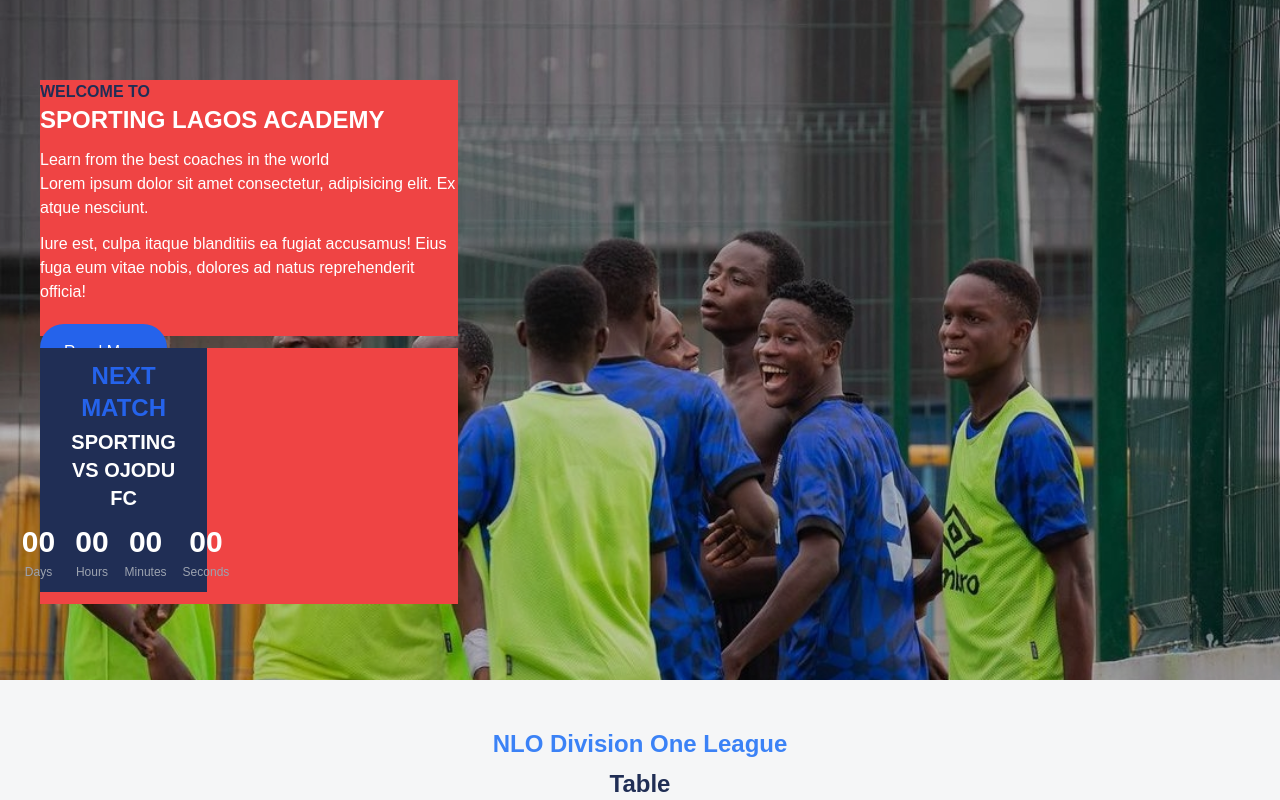
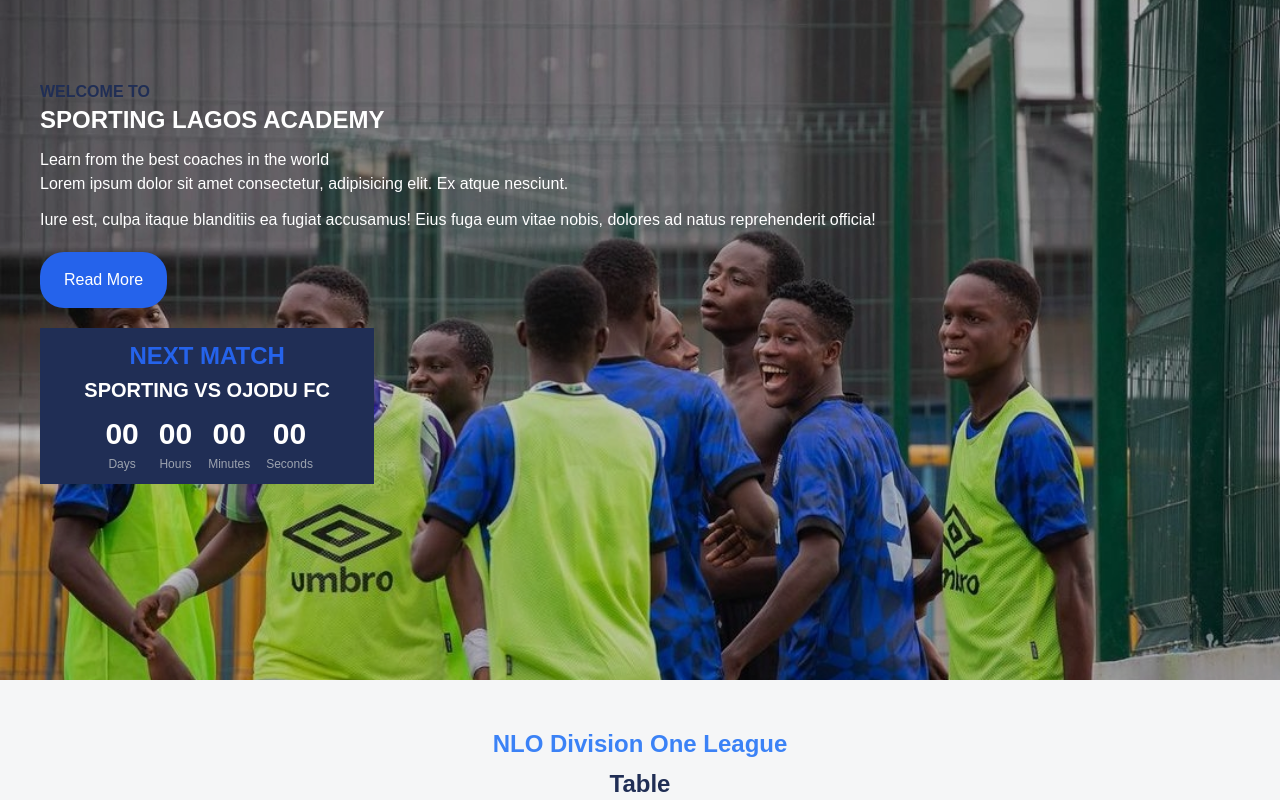
Before and after one commit to Cdemz/sporting-lagos, a Next.js app: page /academy in a window 1280 px wide. Shown: the top 800 px of the page. Built offline with nearby package versions, Linux system fonts and the light colour scheme.

Commit message:
animation on academy page done

```diff
--- a/package.json
+++ b/package.json
@@ -9,6 +9,7 @@
     "lint": "next lint"
   },
   "dependencies": {
+    "aos": "^2.3.4",
     "axios": "^1.7.2",
     "framer-motion": "^11.2.12",
     "next": "14.2.3",
@@ -19,6 +20,7 @@
   },
   "devDependencies": {
     "@svgr/webpack": "^8.1.0",
+    "@types/aos": "^3.0.7",
     "@types/node": "^20",
     "@types/react": "^18",
     "@types/react-dom": "^18",
--- a/src/app/academy/welcome.tsx
+++ b/src/app/academy/welcome.tsx
@@ -1,7 +1,10 @@
+"use client";
 import Image from "next/image";
-import React from "react";
+import React, { useEffect } from "react";
 import Countdown from "./countdown";
-import { motion } from "framer-motion";
+import AOS from "aos";
+import "aos/dist/aos.css";
+// import { motion } from "framer-motion";
 
 const welcome = () => {
   const leftVariants = {
@@ -13,6 +16,14 @@ const welcome = () => {
     hidden: { x: 100, opacity: 0 },
     visible: { x: 0, opacity: 1 },
   };
+
+  useEffect(() => {
+    AOS.init({
+      duration: 700, // Set the duration of the animation
+      once: false, // Whether animation should happen only once - while scrolling down
+    });
+  }, []);
+
   const targetDate = "2023-12-31T00:00:00";
   return (
     <div className="relative w-full h-[70vh] lg:h-[85vh] bg-black">
@@ -25,15 +36,15 @@ const welcome = () => {
       />
 
       <div className="absolute  text-white grate px-4 lg:px-10  pt-28 lg:pt-20  flex flex-col justify- gap-3 ">
-        <motion.div
+        {/* <motion.div
           className="bg-red-500 w-1/2 h-64"
           initial="hidden"
           whileInView="visible"
           viewport={{ once: false }}
           transition={{ duration: 1 }}
           variants={leftVariants}
-        >
-          <div className=" ">
+        > */}
+        <div className=" " data-aos="fade-right">
           <h2 className=" uppercase text-[var(--color-primary)] font-extrabold">
             Welcome to{" "}
           </h2>
@@ -43,8 +54,8 @@ const welcome = () => {
           <p>Learn from the best coaches in the world</p>
           <div className="flex flex-col gap-3">
             <p>
-                Lorem ipsum dolor sit amet consectetur, adipisicing elit. Ex
-                atque nesciunt.
+              Lorem ipsum dolor sit amet consectetur, adipisicing elit. Ex atque
+              nesciunt.
             </p>
             <p className="mt">
               Iure est, culpa itaque blanditiis ea fugiat accusamus! Eius fuga
@@ -55,16 +66,19 @@ const welcome = () => {
             Read More
           </button>
         </div>
-        </motion.div>
-        <motion.div
+        {/* </motion.div> */}
+        {/* <motion.div
           className="bg-red-500 w-1/2 h-64"
           initial="hidden"
           whileInView="visible"
           viewport={{ once: false }}
           transition={{ duration: 1 }}
           variants={rightVariants}
+        > */}
+        <div
+          data-aos="fade-left"
+          className="text-center py-3 px-6 bg-[var(--color-primary)] grate lg:w-[40%] "
         >
-          <div className="text-center py-3 px-6 bg-[var(--color-primary)] grate lg:w-[40%] ">
           <h1 className="text-2xl font-bold  uppercase text-blue-600">
             Next Match
           </h1>
@@ -73,7 +87,7 @@ const welcome = () => {
           </h3>
           <Countdown targetDate={targetDate} />
         </div>
-        </motion.div>
+        {/* </motion.div> */}
       </div>
     </div>
   );
```
Also changed, not shown: 1 other file (tests, documents, lock files or other folders). Lines whose indentation alone changed are shown as unchanged.
